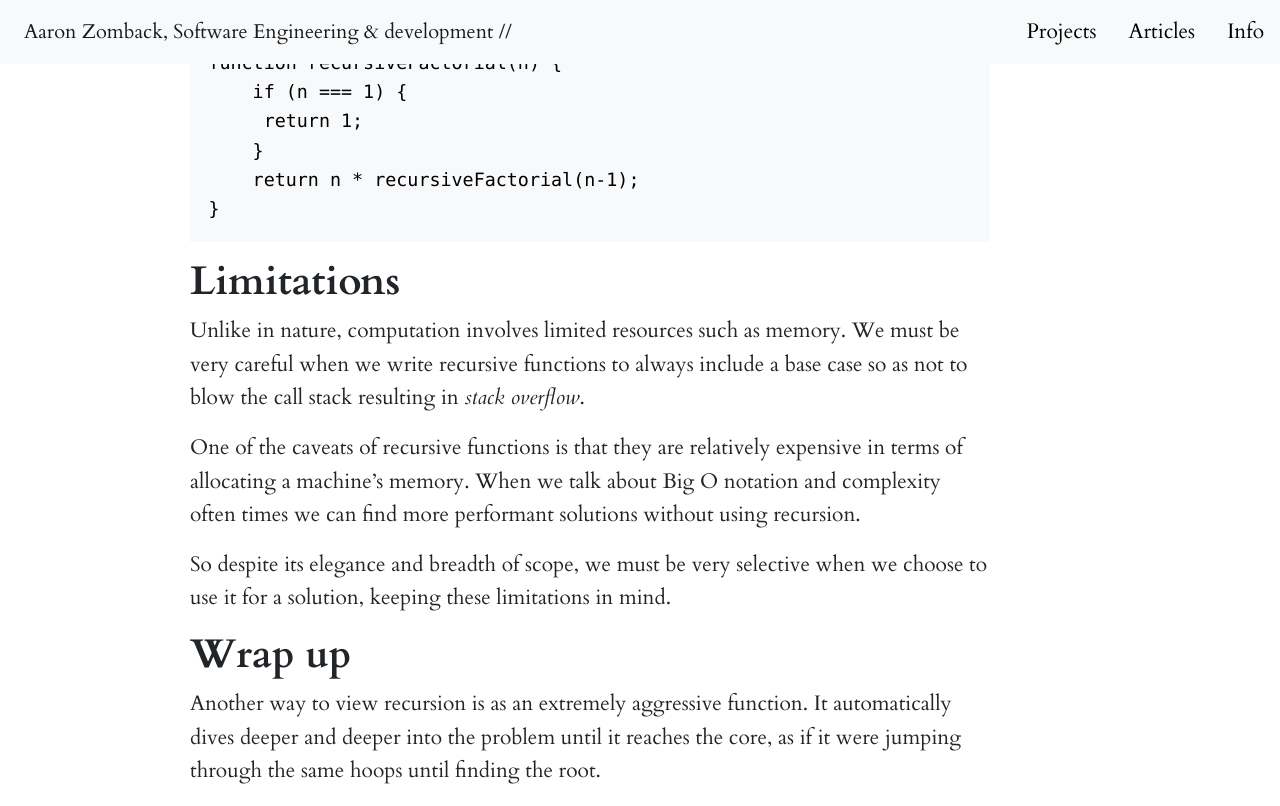
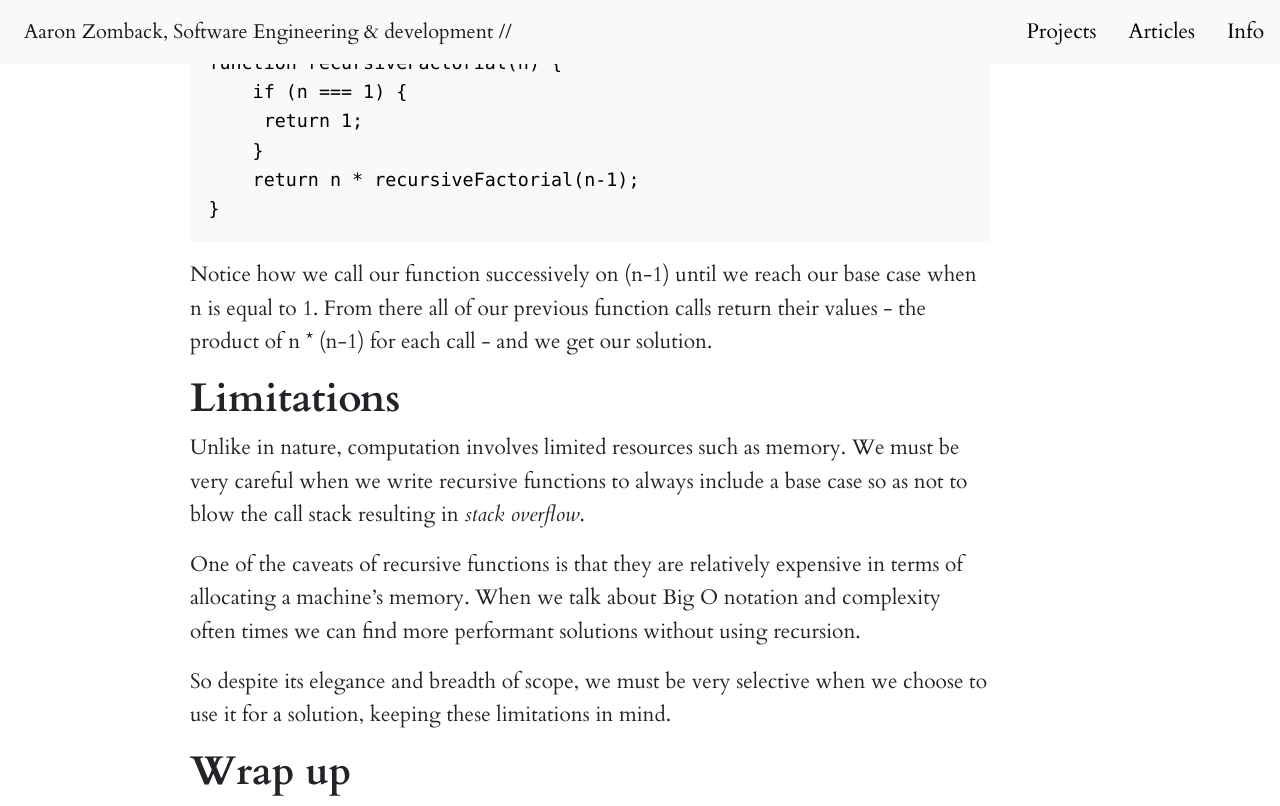
Before and after one commit to aaronzomback/design-portfolio, a Jekyll site: the page built from _posts/2021-04-30-what-is-recursion?.markdown, in a window 1280 px wide and 900 px high, scrolled down 3091 px, cut to the strip 0-806 px from the top of the window. Built offline with Jekyll 4.4.1, drawn with Linux system fonts in a browser that asks for light colours; nearby versions of some CDN libraries.

Commit message:
Updated What Is Recursion?

````diff
--- a/_posts/2021-04-30-what-is-recursion?.markdown
+++ b/_posts/2021-04-30-what-is-recursion?.markdown
@@ -63,6 +63,8 @@ function recursiveFactorial(n) {
 }
 ```
 
+Notice how we call our function successively on (n-1) until we reach our base case when n is equal to 1. From there all of our previous function calls return their values - the product of n * (n-1) for each call - and we get our solution.
+
 ## Limitations
 
 Unlike in nature, computation involves limited resources such as memory. We must be very careful when we write recursive functions to always include a base case so as not to blow the call stack resulting in *stack overflow*.
````
